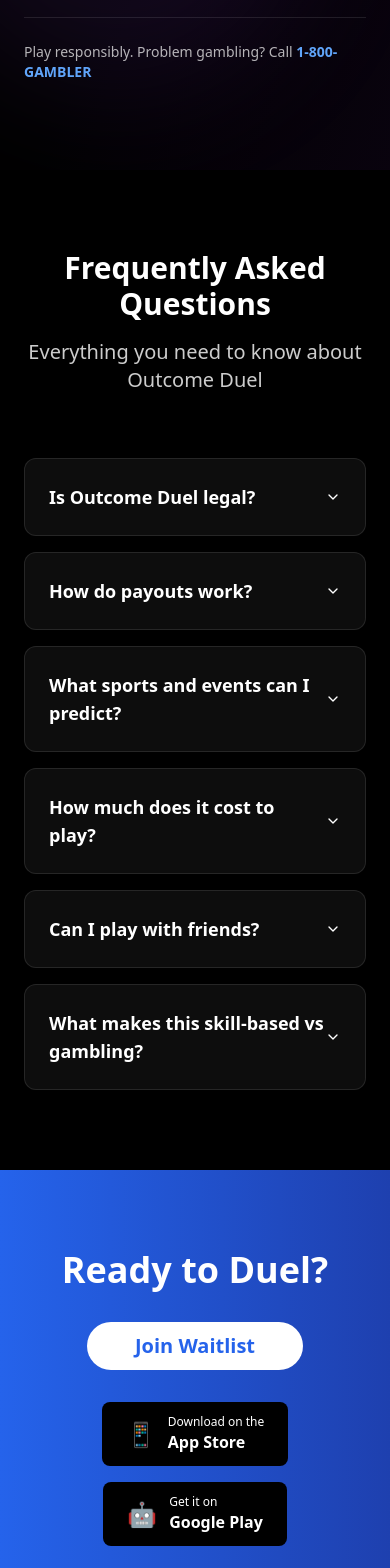
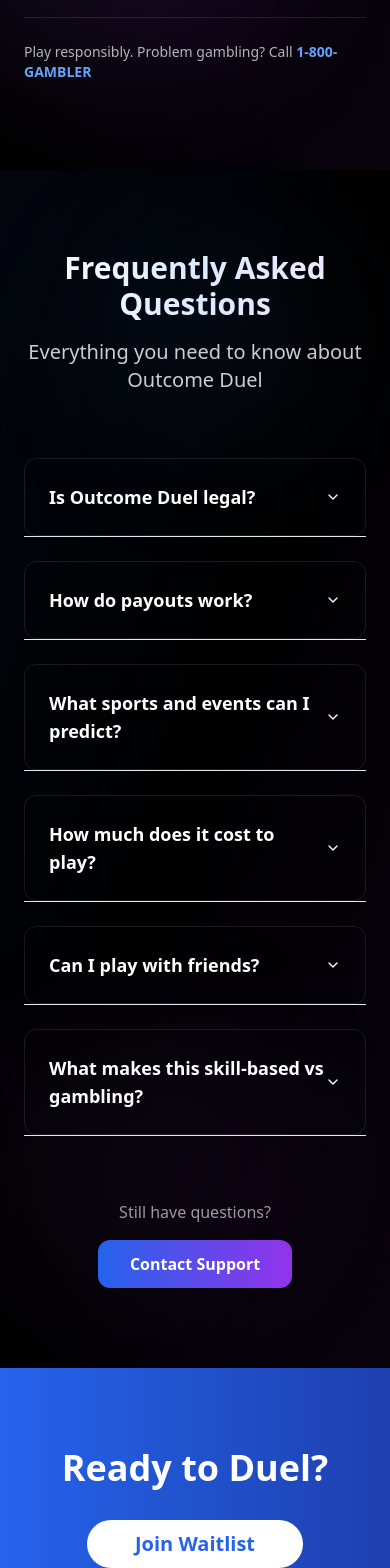
Before and after one commit to Osama575/outcome, a React (Vite) app: page / in a window 390 px wide. Shown: the part 4380-5948 px from the top of the page. Built offline with nearby package versions, Linux system fonts and the light colour scheme.

Commit message:
feat: Make FAQ section interactive
Updated the FAQ section to be more interactive and visually engaging, matching the style of the hero section.

```diff
--- a/src/components/FAQ.tsx
+++ b/src/components/FAQ.tsx
@@ -30,33 +30,89 @@ const FAQ = () => {
   ];
 
   return (
-    <section id="faq" className="py-20 bg-black">
-      <div className="max-w-[1140px] mx-auto px-6">
+    <>
+      <style>
+        {`
+          @keyframes shimmer {
+            0% {
+              background-position: -1000px 0;
+            }
+            100% {
+              background-position: 1000px 0;
+            }
+          }
+          @keyframes pulse-glow {
+            0%, 100% {
+              box-shadow: 0 0 20px rgba(59, 130, 246, 0.1);
+            }
+            50% {
+              box-shadow: 0 0 30px rgba(59, 130, 246, 0.3), 0 0 40px rgba(147, 51, 234, 0.2);
+            }
+          }
+          .shimmer-border {
+            background: linear-gradient(90deg, transparent, rgba(59, 130, 246, 0.4), transparent);
+            background-size: 1000px 100%;
+            animation: shimmer 3s infinite;
+          }
+          .glow-hover:hover {
+            animation: pulse-glow 2s infinite;
+          }
+        `}
+      </style>
+
+      <section id="faq" className="py-20 bg-black relative overflow-hidden">
+        {/* Background Effects */}
+        <div className="absolute inset-0 bg-gradient-to-br from-blue-900/10 via-black to-purple-900/10"></div>
+        <div className="absolute top-10 left-20 w-64 h-64 bg-blue-500/5 rounded-full blur-3xl"></div>
+        <div className="absolute bottom-10 right-20 w-80 h-80 bg-purple-500/5 rounded-full blur-3xl"></div>
+
+        <div className="relative z-10 max-w-[1140px] mx-auto px-6">
           <div className="text-center mb-16">
-          <h2 className="text-3xl md:text-4xl font-bold mb-4">Frequently Asked Questions</h2>
+            <h2 className="text-3xl md:text-4xl font-bold mb-4 bg-gradient-to-r from-white via-blue-100 to-purple-100 bg-clip-text text-transparent">
+              Frequently Asked Questions
+            </h2>
             <p className="text-xl text-white/80">Everything you need to know about Outcome Duel</p>
           </div>
 
           <div className="max-w-3xl mx-auto">
-          <Accordion type="single" collapsible className="space-y-4">
+            <Accordion type="single" collapsible className="space-y-6">
               {faqs.map((faq, index) => (
                 <AccordionItem
                   key={index}
                   value={`item-${index}`}
-                className="bg-white/5 border border-white/10 rounded-xl overflow-hidden"
+                  className="relative group glow-hover"
                 >
-                <AccordionTrigger className="text-left px-6 py-6 hover:bg-white/10 transition-colors text-lg font-semibold hover:no-underline [&[data-state=open]>svg]:text-blue-400">
-                  {faq.question}
+                  {/* Animated border */}
+                  <div className="absolute inset-0 rounded-xl opacity-0 group-hover:opacity-100 transition-opacity duration-500">
+                    <div className="absolute inset-0 rounded-xl shimmer-border"></div>
+                  </div>
+
+                  {/* Main container */}
+                  <div className="relative bg-gradient-to-br from-white/8 to-white/4 border border-white/10 rounded-xl overflow-hidden backdrop-blur-sm group-hover:from-white/12 group-hover:to-white/6 transition-all duration-300 group-hover:border-white/20 group-hover:scale-[1.02] group-hover:shadow-2xl group-hover:shadow-blue-500/10">
+                    <AccordionTrigger className="text-left px-6 py-6 hover:bg-gradient-to-r hover:from-blue-500/10 hover:to-purple-500/10 transition-all duration-300 text-lg font-semibold hover:no-underline [&[data-state=open]>svg]:text-blue-400 [&[data-state=open]>svg]:rotate-180 group-hover:text-white">
+                      <span className="relative z-10">{faq.question}</span>
                     </AccordionTrigger>
-                <AccordionContent className="px-6 pb-6 text-white/80 leading-relaxed">
+                    <AccordionContent className="px-6 pb-6 text-white/80 leading-relaxed data-[state=open]:animate-accordion-down data-[state=closed]:animate-accordion-up">
+                      <div className="pt-2 border-t border-white/10">
                         {faq.answer}
+                      </div>
                     </AccordionContent>
+                  </div>
                 </AccordionItem>
               ))}
             </Accordion>
           </div>
+
+          {/* Bottom CTA */}
+          <div className="text-center mt-16">
+            <p className="text-white/60 mb-4">Still have questions?</p>
+            <button className="bg-gradient-to-r from-blue-600 to-purple-600 hover:from-blue-700 hover:to-purple-700 text-white font-semibold px-8 py-3 rounded-xl transition-all duration-300 hover:scale-105 hover:shadow-xl hover:shadow-blue-500/25">
+              Contact Support
+            </button>
+          </div>
         </div>
       </section>
+    </>
   );
 };
 
```
Lines whose indentation alone changed are shown as unchanged.
